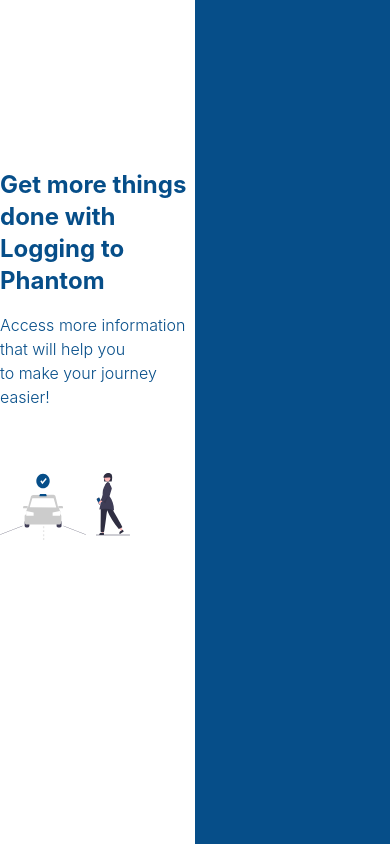
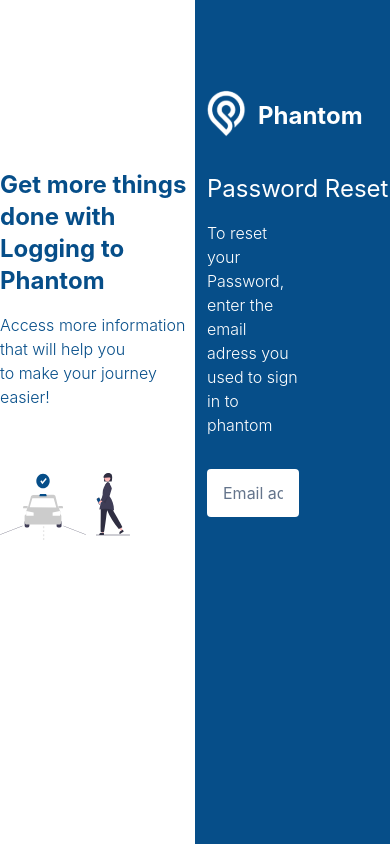
Before and after one commit to atlp-rwanda/rca-phantom-team1-fe, a React (Vite) app: page /password-reset in a window 390 px wide. Built offline with nearby package versions, Linux system fonts and the light colour scheme.

Commit message:
feat: implement styles for  reusable element

```diff
--- a/src/components/form/TextInput.jsx
+++ b/src/components/form/TextInput.jsx
@@ -1,9 +1,9 @@
 import  React from 'react';
 
-function TextInput({ value, onChange, className, inputRef }) {
+function TextInput({ value, type, onChange, placeholder, className, inputRef }) {
     return (
       <div>
-        <input type="text" value={value} onChange={onChange} className={className} ref={inputRef} />
+        <input type={type} value={value} placeholder={placeholder} onChange={onChange} className={` rounded px-4 w-1/2 py-3 outline-none placeholder-slate-500 ${className}`} ref={inputRef} />
       </div>
     );
   }
--- a/src/pages/PasswordReset.jsx
+++ b/src/pages/PasswordReset.jsx
@@ -1,5 +1,7 @@
 import React from "react";
 import ResetPassSvg from '../assets/images/reset-pass.svg'
+import PhantomLogo from '../assets/images/Logo-real.svg'
+import TextInput from "../components/form/TextInput";
 
 const PasswordReset = () => {
     return (
@@ -14,7 +16,19 @@
                     </div>
                 </div>
 
-                <div className="flex flex-col w-1/2 bgcolor-blue min-h-screen">
+                <div className="flex flex-col w-1/2 bgcolor-blue min-h-screen md:pl-[5vw]">
+                    <div className="flex flex-row mt-[10vh]">
+                        <img  src={PhantomLogo} alt="phantom logo" />
+                        <h1 className="text-2xl font-bold text-white mt-4">Phantom</h1>
+                    </div>
+                    <div className="ml-3">
+                        <h1 className="text-2xl mt-8 text-white">Password Reset</h1>
+                        <p  className="mt-4  text-white w-1/2 font-light">To reset your Password, enter the email adress you used to sign in to phantom</p>
+
+                        <form action="" className="mt-8">
+                            <TextInput type={'email'} placeholder={"Email address"}  />
+                        </form>
+                    </div>
                 </div>
             </div>
         </div>
```
Also changed, not shown: src/assets/images/Logo-real.svg (added).
